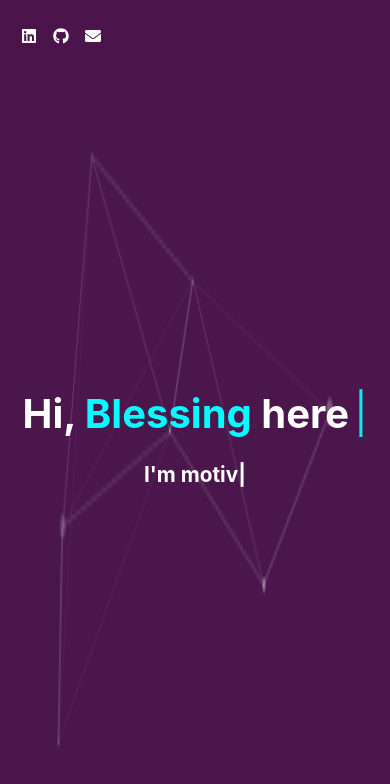
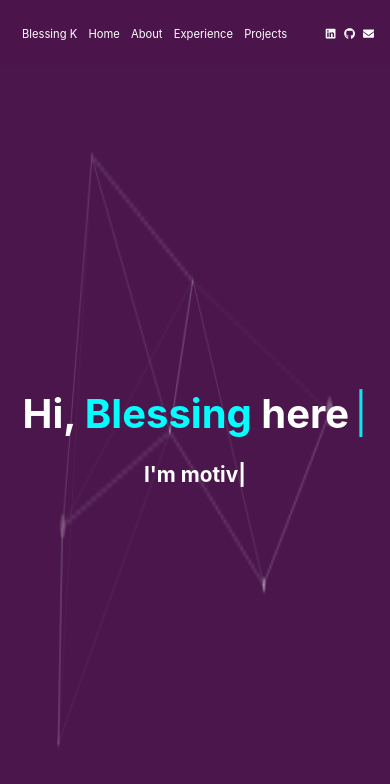
Before and after one commit to Blessing-K/my-portfolio, a React (Create React App) app: page / in a window 390 px wide. Shown: the top 784 px of the page. Built offline with nearby package versions, Linux system fonts and the light colour scheme.

Commit message:
improved mobile view layout

```diff
--- a/src/App.css
+++ b/src/App.css
@@ -256,12 +256,20 @@ body, html, #root {
 /* ===== RESPONSIVE DESIGN ===== */
 @media (max-width: 768px) {
   .navbar {
-    justify-content: space-between;
-    padding: 0.8rem;
+    padding: 0.5rem 0.2rem;
+    justify-content: space-around;
   }
 
   .nav-links {
-    display: none;
+    display: flex; /* Keep links visible */
+    gap: 0.2rem; /* Reduce spacing */
+    font-size: 0.85rem; /* Smaller text */
+  }
+
+  .nav-icons a,
+  .nav-links a {
+    font-size: 0.7rem;
+    margin: 0 0.25rem;
   }
 
   .main-heading {
@@ -281,8 +289,19 @@ body, html, #root {
     gap: 20px;
   }
 
+  .about-content {
+    flex-direction: column;
+    align-items: center; /* Center all items */
+  }
+
+  .about-image {
+    margin-bottom: 2rem; /* Add space below image */
+    display: flex;
+    justify-content: center; /* Center horizontally */
+  }
+
   .profile-pic {
-    margin: 0 auto;
+    max-width: 250px; /* Slightly smaller for mobile */
   }
 
   .tech-list {
@@ -300,6 +319,7 @@ body, html, #root {
 
   .project-card {
     width: 100%;
+    max-width: fit-content;
   }
 
   .project-buttons {
@@ -310,4 +330,9 @@ body, html, #root {
   .section {
     padding: 60px 15px;
   }
+
+  .footer {
+    font-size: 0.7rem;
+    margin: 0%;
+  }
 }
--- a/src/components/About.js
+++ b/src/components/About.js
@@ -30,8 +30,8 @@ function About() {
             </ul>
 
             <p>
-              Outside of studies, I'm passionate about .
-              I also enjoy .
+              Outside of work and studies, I love to bake.
+              I also enjoy dancing and vibing to good African music.
             </p>
           </div>
         </div>
```
